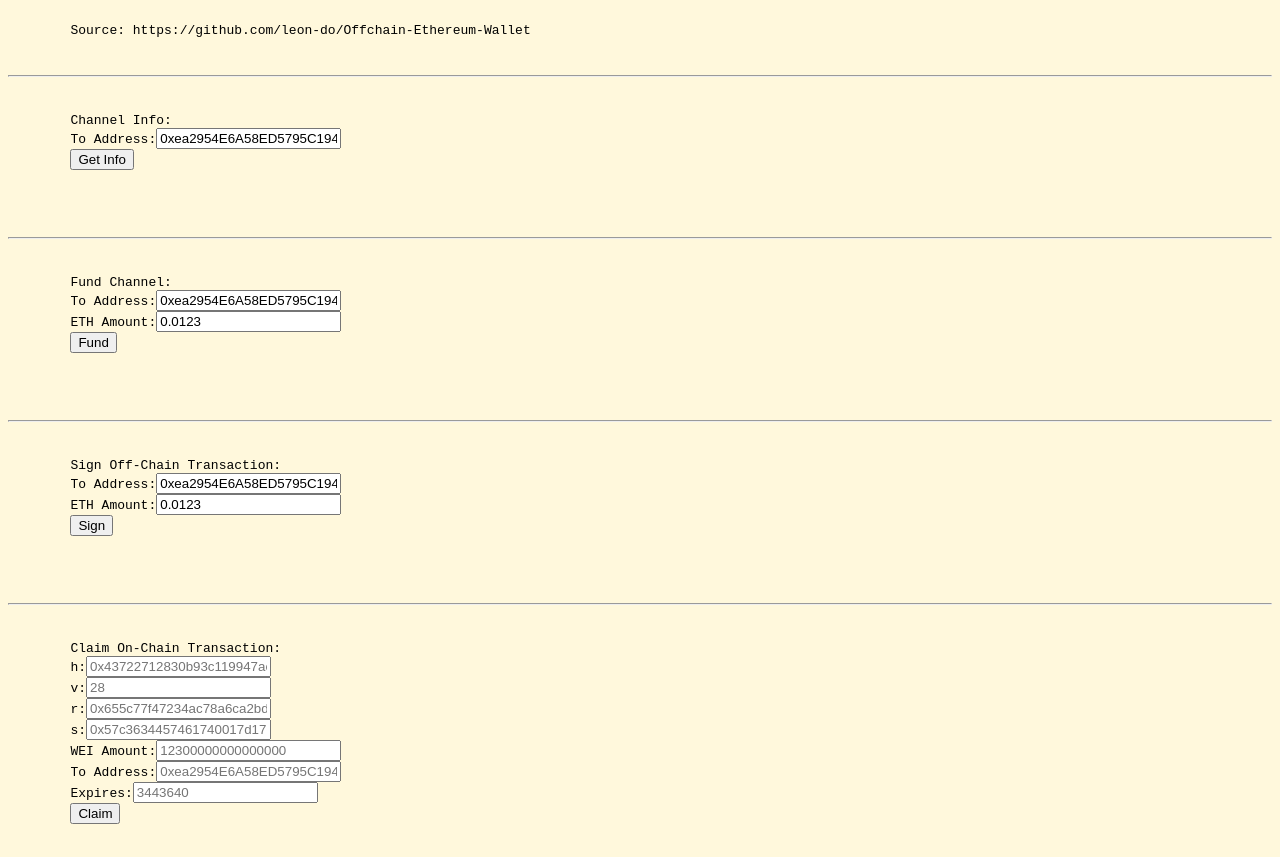
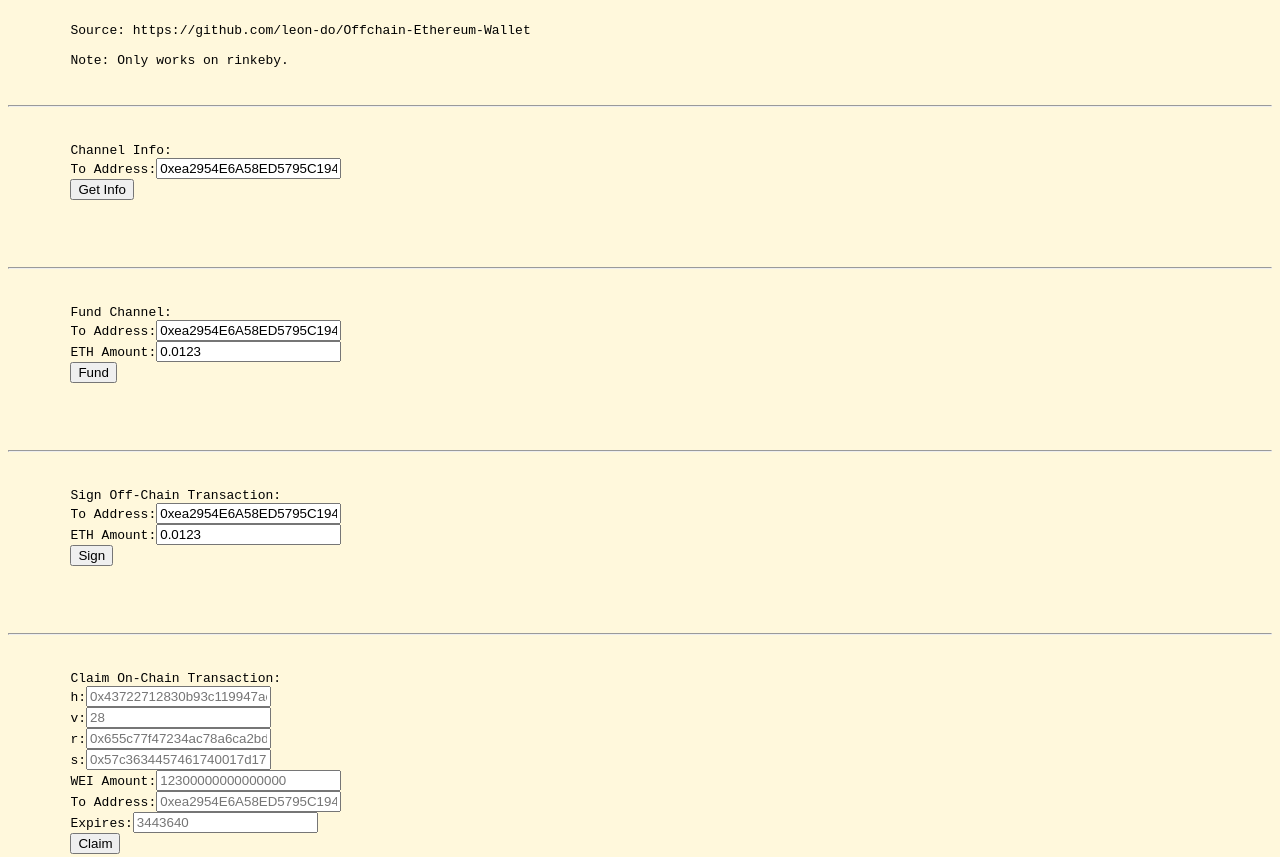
Before and after one commit to leon-do/Offchain-Ethereum-Wallet, a plain HTML site: page index.html in a window 1280 px wide. Shown: the top 857 px of the page. Drawn offline with Linux system fonts and the light colour scheme; a script that the page names is missing.

Commit message:
Update index.html

```diff
--- a/index.html
+++ b/index.html
@@ -9,6 +9,8 @@
     <pre>
 
         Source: https://github.com/leon-do/Offchain-Ethereum-Wallet
+
+        Note: Only works on rinkeby.
 
         <hr>
 
```
